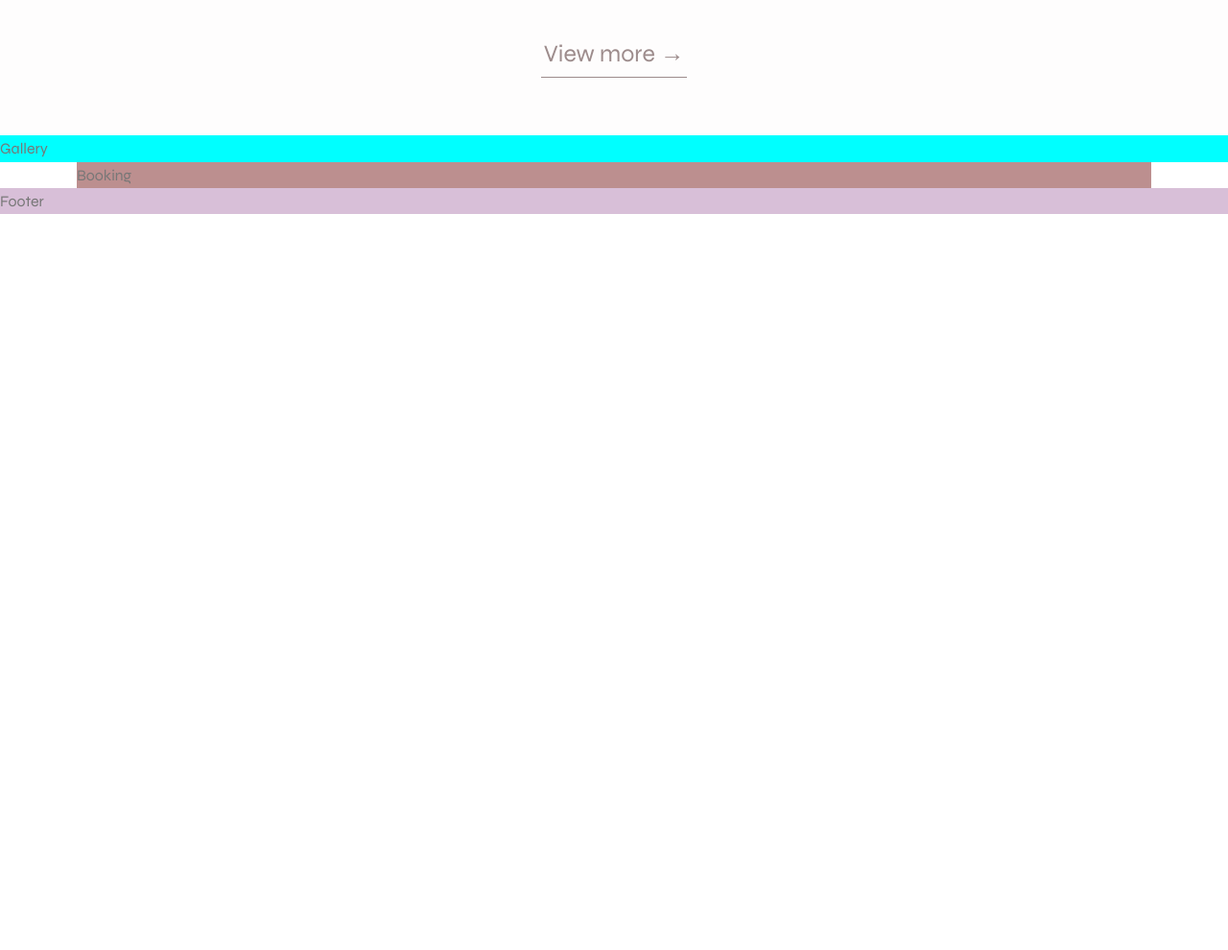
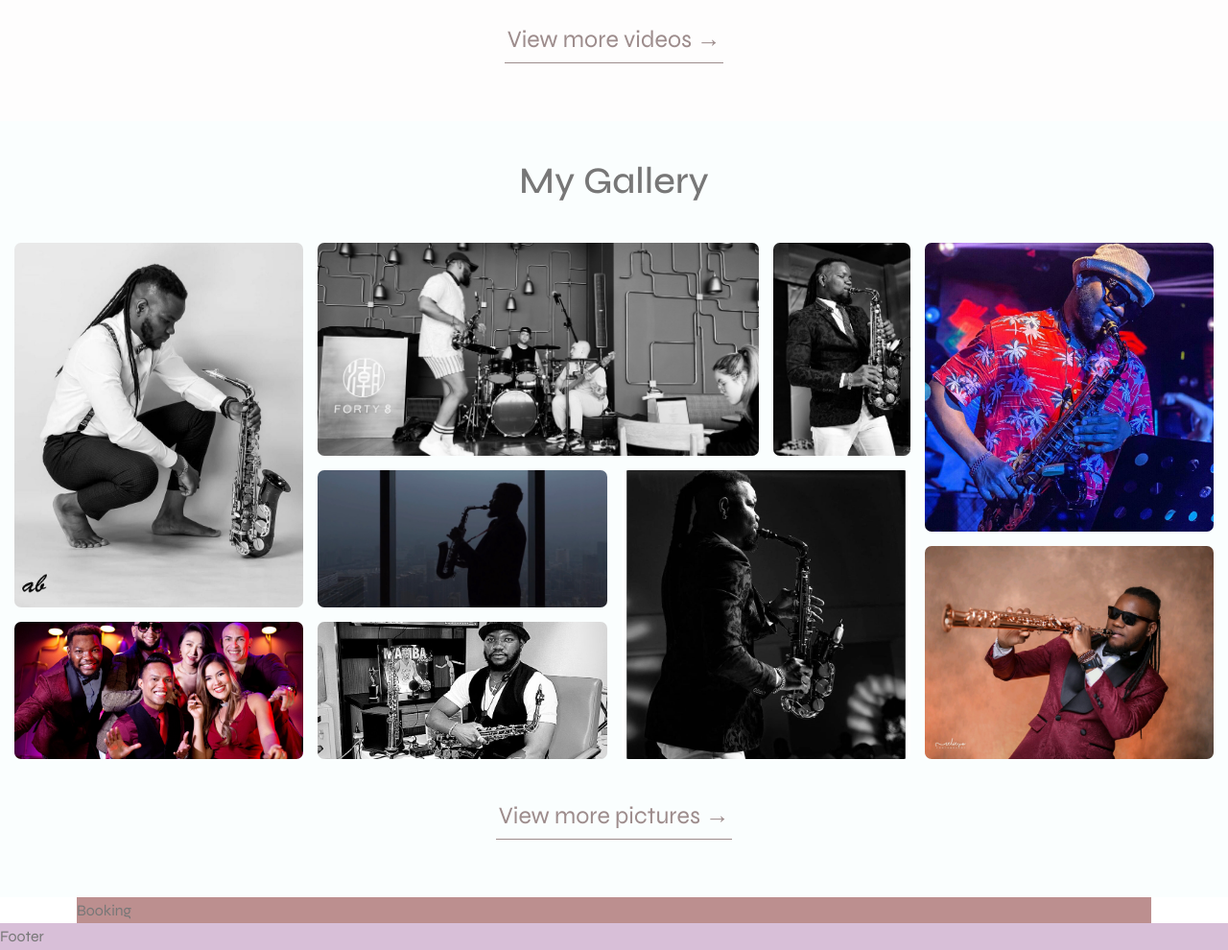
Before and after one commit to whaaala/artist, a website: page index.html in a window 1280 px wide. Shown: the part 2263-3253 px from the top of the page at 96% size. Before the commit the page ends 2486 px from the top, so only its background shows below. Drawn offline with nearby package versions, Linux system fonts and the light colour scheme; some packages are replaced by stand-ins of ours; a script that the page names is missing.

Commit message:
add the gallery layout section

```diff
--- a/index.html
+++ b/index.html
@@ -138,7 +138,7 @@
     <section class="videos">
         <div class="videos__heading">
             <div class="videos__heading__center-heading">
-             <h2 class="heading-secondary">my videos</h2>
+             <h2 class="heading-secondary u-margin-bottom-small">my videos</h2>
             </div>
         </div>
         <div class="videos__video">
@@ -166,15 +166,66 @@
                 <iframe src="https://www.youtube.com/embed/6Js_7H6a-gU?si=LWkUIIZcxQ3VIPpV" title="YouTube video player" frameborder="0" allow="accelerometer; autoplay; clipboard-write; encrypted-media; gyroscope; picture-in-picture; web-share" allowfullscreen class="videos__video__card"></iframe>
             </div>
         </div>
-        <div class="videos__action">
-            <div class="videos__action__center">
-                <a href="#" class="btn-text videos__action__btn">View more &rarr;</a>
+        <div class="action">
+            <div class="action__center">
+                <a href="#" class="btn-text action__btn">View more videos &rarr;</a>
             </div>
         </div>
     </section>
 
     <section class="gallery">
-        Gallery
+        <div class="gallery__heading">
+            <div class="gallery__heading__center-heading">
+             <h2 class="heading-secondary u-margin-bottom-small">my Gallery</h2>
+            </div>
+        </div>
+
+        <div class="gallery__picture">
+
+            <figure class="gallery__picture__item gallery__picture__item--1">
+                <img src="img/tsax-1.jpg" alt="" class="gallery__picture__img">
+            </figure>
+
+            <figure class="gallery__picture__item gallery__picture__item--2">
+                <img src="img/tsax-15.jpg" alt="" class="gallery__picture__img">
+            </figure>
+
+            <figure class="gallery__picture__item gallery__picture__item--3">
+                <img src="img/tsax_5.jpeg" alt="" class="gallery__picture__img">
+            </figure>
+
+            <figure class="gallery__picture__item gallery__picture__item--4">
+                <img src="img/tsax_8.jpeg" alt="" class="gallery__picture__img">
+            </figure>
+
+            <figure class="gallery__picture__item gallery__picture__item--5">
+                <img src="img/tsax-12.jpg" alt="" class="gallery__picture__img">
+            </figure>
+
+            <figure class="gallery__picture__item gallery__picture__item--6">
+                <img src="img/tsax-16.jpg" alt="" class="gallery__picture__img">
+            </figure>
+
+            <figure class="gallery__picture__item gallery__picture__item--7">
+                <img src="img/tsax-4.jpg" alt="" class="gallery__picture__img">
+            </figure>
+
+            <figure class="gallery__picture__item gallery__picture__item--8">
+                <img src="img/tsax_7.jpeg" alt="" class="gallery__picture__img">
+            </figure>
+
+            <figure class="gallery__picture__item gallery__picture__item--9">
+                <img src="img/tsax-18.jpg" alt="" class="gallery__picture__img">
+            </figure>
+
+        </div>
+
+        <div class="action">
+            <div class="action__center">
+                <a href="#" class="btn-text action__btn">View more pictures &rarr;</a>
+            </div>
+        </div>
+
     </section>
 
     <section class="bookings">
--- a/sass/base/_base.scss
+++ b/sass/base/_base.scss
@@ -130,7 +130,7 @@ html {
   }
 
   .u-margin-bottom-small {
-    margin-bottom: 1.5rem;
+    margin-bottom: 1.5rem !important;
   }
 
   .heading-secondary {
@@ -179,3 +179,17 @@ html {
       transform: translateY(0);
     }
   }
+
+  .action {
+    grid-column: center-start / center-end;
+
+    &__center{
+        text-align: center;
+    }
+
+    &__btn{
+        font-size: 2.5rem !important;
+        margin-top: 2rem;
+        margin-bottom: 6rem;
+    }
+}
--- a/sass/components/_gallery.scss
+++ b/sass/components/_gallery.scss
@@ -1,4 +1,81 @@
 .gallery {
-    background-color: aqua;
+    background-color: rgba(229, 249, 249, 0.193);
     grid-column: full-start / full-end;
+
+    display: grid;
+    grid-template-columns:[full-start] 1fr [center-start] repeat(8, [col-start] minmax(min-content, 14rem) [col-end])[center-end] 1fr [full-end];
+
+    &__heading {
+        grid-column: center-start / center-end;
+
+        &__center-heading {
+            text-align: center;
+        }
+    }
+
+    &__picture{
+        grid-column: full-start / full-end;
+
+        display: grid;
+        grid-template-columns: repeat(8, 1fr);
+        grid-template-rows: repeat(7, 5vw);
+        gap: 1.5rem;
+        padding: 1.5rem;
+
+        &__item {
+
+            &--1 {
+              grid-row: 1 / span 5;
+              grid-column: 1 / span 2;
+            }
+
+            &--2 {
+              grid-row: 1 / span 3;
+              grid-column: 3 / span 3;
+            }
+
+            &--3 {
+              grid-row: 1 / span 3;
+              grid-column: 6 / span 1;
+            }
+
+            &--4 {
+              grid-row: 1 / span 4;
+              grid-column: 7 / span 2;
+            }
+
+            &--5 {
+              grid-row: 6 / span 2;
+              grid-column: 1 / span 2;
+            }
+
+            &--6 {
+              grid-row: 4 / span 2;
+              grid-column: 3 / span 2;
+            }
+
+            &--7 {
+              grid-row: 4 / span 4;
+              grid-column: 5 / span 2;
+            }
+
+            &--8 {
+              grid-row: 6 / span 2;
+              grid-column: 3 / span 2;
+            }
+
+            &--9 {
+              grid-row: 5 / span 3;
+              grid-column: 7 / span 2;
+            }
+        }
+
+        &__img {
+            width: 100%;
+            height: 100%;
+            object-fit: cover;
+            display: block; // make it a block element
+            border-radius: .7rem;
+        }
+    }
 }
--- a/sass/components/_videos.scss
+++ b/sass/components/_videos.scss
@@ -1,6 +1,5 @@
 .videos {
     background-color: $color-white-1;
-    // background-color: rgba($color: #000000, $alpha: 1.0);
     grid-column: full-start / full-end;
 
     display: grid;
```
Also changed, not shown: css/style.css.
